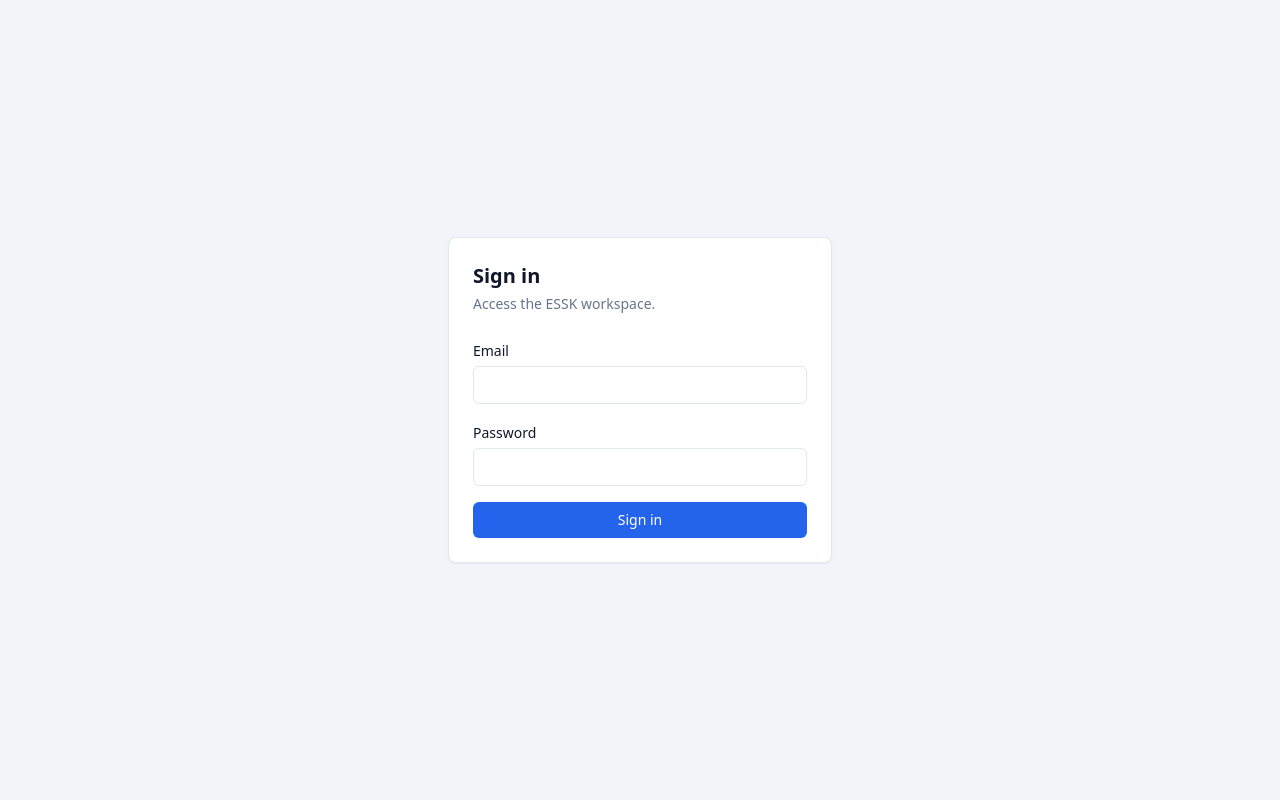
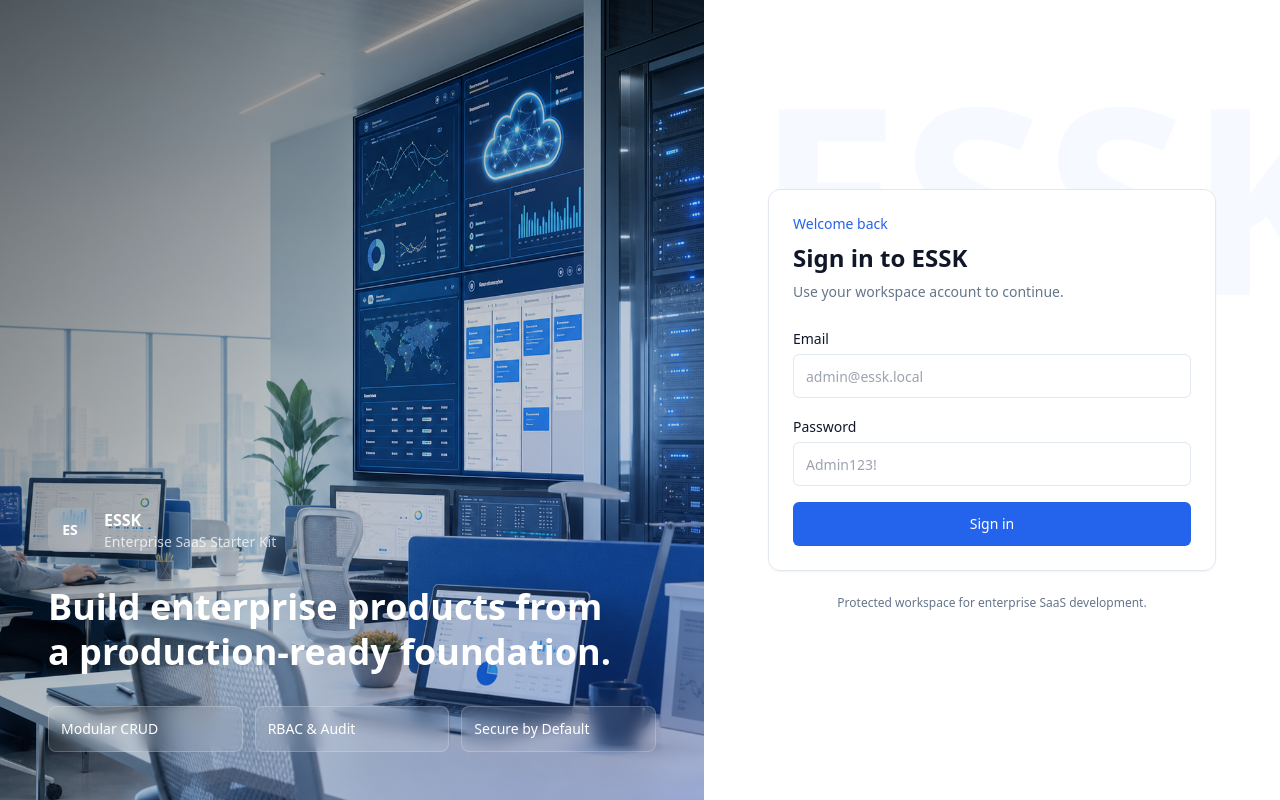
Before and after one commit to tsenagumelar/essk, a Next.js app in the folder apps/web/: page /login in a window 1280 px wide. Built offline with nearby package versions, Linux system fonts and the light colour scheme; no server answers.

Commit message:
feat: redesign web shell and login layout

```diff
--- a/apps/web/app/(app)/layout.tsx
+++ b/apps/web/app/(app)/layout.tsx
@@ -1,30 +1,5 @@
-import Link from "next/link";
-
-const navItems = [
-  { href: "/dashboard", label: "Dashboard" },
-  { href: "/products", label: "Products" },
-  { href: "/health", label: "Health" },
-  { href: "/profile", label: "Profile" },
-];
+import { AppShell } from "@/features/app-shell/app-shell";
 
 export default function AppLayout({ children }: Readonly<{ children: React.ReactNode }>) {
-  return (
-    <div className="min-h-screen bg-background">
-      <header className="border-b">
-        <div className="mx-auto flex h-14 max-w-6xl items-center justify-between px-4">
-          <Link href="/dashboard" className="font-semibold">
-            ESSK
-          </Link>
-          <nav className="flex items-center gap-4 text-sm">
-            {navItems.map((item) => (
-              <Link key={item.href} href={item.href} className="text-muted-foreground hover:text-foreground">
-                {item.label}
-              </Link>
-            ))}
-          </nav>
-        </div>
-      </header>
-      <main className="mx-auto max-w-6xl px-4 py-6">{children}</main>
-    </div>
-  );
+  return <AppShell>{children}</AppShell>;
 }
--- a/apps/web/app/(auth)/login/page.tsx
+++ b/apps/web/app/(auth)/login/page.tsx
@@ -1,14 +1,58 @@
+import Image from "next/image";
 import { LoginForm } from "@/features/auth/components/login-form";
 
 export default function LoginPage() {
   return (
-    <main className="flex min-h-screen items-center justify-center bg-muted px-4">
-      <section className="w-full max-w-sm rounded-lg border bg-background p-6 shadow-sm">
-        <div className="mb-6">
-          <h1 className="text-xl font-semibold">Sign in</h1>
-          <p className="mt-1 text-sm text-muted-foreground">Access the ESSK workspace.</p>
+    <main className="grid min-h-screen bg-white lg:grid-cols-[1.1fr_0.9fr]">
+      <section className="relative hidden overflow-hidden lg:block">
+        <Image src="/login-hero.png" alt="Enterprise SaaS operations workspace" fill priority className="object-cover" />
+        <div className="absolute inset-0 bg-gradient-to-br from-black/60 via-black/20 to-primary/30" />
+        <div className="absolute inset-x-0 bottom-0 p-12 text-white">
+          <div className="mb-8 flex items-center gap-3">
+            <div className="flex h-11 w-11 items-center justify-center rounded-lg bg-white/15 text-sm font-bold backdrop-blur">
+              ES
+            </div>
+            <div>
+              <p className="font-semibold">ESSK</p>
+              <p className="text-sm text-white/75">Enterprise SaaS Starter Kit</p>
+            </div>
+          </div>
+          <h1 className="max-w-xl text-4xl font-semibold leading-tight">Build enterprise products from a production-ready foundation.</h1>
+          <div className="mt-8 grid max-w-2xl grid-cols-3 gap-3 text-sm">
+            <div className="rounded-lg border border-white/20 bg-white/10 p-3 backdrop-blur">
+              Modular CRUD
+            </div>
+            <div className="rounded-lg border border-white/20 bg-white/10 p-3 backdrop-blur">
+              RBAC & Audit
+            </div>
+            <div className="rounded-lg border border-white/20 bg-white/10 p-3 backdrop-blur">
+              Secure by Default
+            </div>
+          </div>
         </div>
-        <LoginForm />
+      </section>
+
+      <section className="relative flex min-h-screen items-center justify-center overflow-hidden px-6 py-10">
+        <div className="pointer-events-none absolute -right-20 top-16 select-none text-[180px] font-black leading-none text-primary/[0.04] md:text-[260px]">
+          ESSK
+        </div>
+        <div className="w-full max-w-md">
+          <div className="mb-8 lg:hidden">
+            <div className="mb-4 flex h-12 w-12 items-center justify-center rounded-lg bg-primary text-sm font-bold text-primary-foreground">
+              ES
+            </div>
+            <p className="text-sm text-muted-foreground">Enterprise SaaS Starter Kit</p>
+          </div>
+          <div className="rounded-xl border bg-white/95 p-6 shadow-sm backdrop-blur">
+            <div className="mb-6">
+              <p className="text-sm font-medium text-primary">Welcome back</p>
+              <h2 className="mt-2 text-2xl font-semibold">Sign in to ESSK</h2>
+              <p className="mt-2 text-sm text-muted-foreground">Use your workspace account to continue.</p>
+            </div>
+            <LoginForm />
+          </div>
+          <p className="mt-6 text-center text-xs text-muted-foreground">Protected workspace for enterprise SaaS development.</p>
+        </div>
       </section>
     </main>
   );
--- /dev/null
+++ b/apps/web/features/app-shell/app-shell.tsx
@@ -0,0 +1,154 @@
+"use client";
+
+import { Bell, LayoutDashboard, LogOut, Package, Search, Settings, ShieldCheck, UserCircle } from "lucide-react";
+import Link from "next/link";
+import { usePathname, useRouter } from "next/navigation";
+import { useEffect, useMemo, useState } from "react";
+import { clearSession, getAccessToken, getStoredUser } from "@/features/auth/session";
+import { cn } from "@/lib/utils";
+
+const navItems = [
+  { href: "/dashboard", label: "Dashboard", icon: LayoutDashboard },
+  { href: "/products", label: "Products", icon: Package },
+  { href: "/health", label: "Health", icon: ShieldCheck },
+  { href: "/profile", label: "Profile", icon: UserCircle },
+];
+
+export function AppShell({ children }: Readonly<{ children: React.ReactNode }>) {
+  const router = useRouter();
+  const pathname = usePathname();
+  const [isReady, setIsReady] = useState(false);
+  const [isProfileOpen, setIsProfileOpen] = useState(false);
+  const [user, setUser] = useState<ReturnType<typeof getStoredUser>>(null);
+
+  useEffect(() => {
+    const token = getAccessToken();
+    if (!token) {
+      router.replace("/login");
+      return;
+    }
+    setUser(getStoredUser());
+    setIsReady(true);
+  }, [router]);
+
+  const initials = useMemo(() => {
+    const source = user?.name || user?.email || "User";
+    return source
+      .split(" ")
+      .map((part) => part[0])
+      .join("")
+      .slice(0, 2)
+      .toUpperCase();
+  }, [user]);
+
+  function logout() {
+    clearSession();
+    router.replace("/login");
+  }
+
+  if (!isReady) {
+    return <main className="flex min-h-screen items-center justify-center bg-muted text-sm text-muted-foreground">Loading workspace...</main>;
+  }
+
+  return (
+    <div className="min-h-screen bg-muted">
+      <aside className="fixed inset-y-0 left-0 z-30 hidden w-72 border-r bg-white lg:flex lg:flex-col">
+        <div className="flex h-16 items-center gap-3 border-b px-5">
+          <div className="flex h-10 w-10 items-center justify-center rounded-lg bg-primary text-sm font-bold text-primary-foreground">
+            ES
+          </div>
+          <div>
+            <p className="text-sm font-semibold">ESSK</p>
+            <p className="text-xs text-muted-foreground">Enterprise SaaS Kit</p>
+          </div>
+        </div>
+
+        <nav className="flex-1 space-y-1 px-3 py-4">
+          {navItems.map((item) => {
+            const Icon = item.icon;
+            const isActive = pathname === item.href;
+            return (
+              <Link
+                key={item.href}
+                href={item.href}
+                className={cn(
+                  "flex items-center gap-3 rounded-md px-3 py-2 text-sm font-medium text-muted-foreground hover:bg-muted hover:text-foreground",
+                  isActive && "bg-muted text-foreground",
+                )}
+              >
+                <Icon className="h-4 w-4" />
+                {item.label}
+              </Link>
+            );
+          })}
+        </nav>
+
+        <div className="border-t px-5 py-4 text-xs text-muted-foreground">
+          <p>Copyright © 2026 ESSK.</p>
+          <p>All rights reserved.</p>
+        </div>
+      </aside>
+
+      <div className="lg:pl-72">
+        <header className="sticky top-0 z-20 border-b bg-white">
+          <div className="flex h-16 items-center gap-4 px-4 lg:px-6">
+            <Link href="/dashboard" className="flex items-center gap-2 font-semibold lg:hidden">
+              <span className="flex h-8 w-8 items-center justify-center rounded-md bg-primary text-xs text-primary-foreground">ES</span>
+              ESSK
+            </Link>
+
+            <div className="relative max-w-xl flex-1">
+              <Search className="pointer-events-none absolute left-3 top-1/2 h-4 w-4 -translate-y-1/2 text-muted-foreground" />
+              <input
+                type="search"
+                placeholder="Search modules, records, or actions"
+                className="h-10 w-full rounded-md border bg-muted/50 pl-9 pr-3 text-sm outline-none ring-primary focus:bg-white focus:ring-2"
+              />
+            </div>
+
+            <button className="relative flex h-10 w-10 items-center justify-center rounded-md border bg-white hover:bg-muted" aria-label="Notifications">
+              <Bell className="h-4 w-4" />
+              <span className="absolute right-2 top-2 h-2 w-2 rounded-full bg-destructive" />
+            </button>
+
+            <div className="relative">
+              <button
+                className="flex h-10 items-center gap-2 rounded-md border bg-white px-2 hover:bg-muted"
+                onClick={() => setIsProfileOpen((current) => !current)}
+              >
+                <span className="flex h-7 w-7 items-center justify-center rounded-full bg-primary text-xs font-semibold text-primary-foreground">
+                  {initials}
+                </span>
+                <span className="hidden max-w-32 truncate text-sm font-medium md:block">{user?.name ?? "User"}</span>
+              </button>
+
+              {isProfileOpen ? (
+                <div className="absolute right-0 mt-2 w-72 rounded-lg border bg-white p-2 shadow-lg">
+                  <div className="border-b px-3 py-3">
+                    <p className="font-medium">{user?.name ?? "User"}</p>
+                    <p className="truncate text-sm text-muted-foreground">{user?.email ?? "-"}</p>
+                    <p className="mt-1 truncate text-xs text-muted-foreground">Tenant: {user?.tenant_id ?? "-"}</p>
+                  </div>
+                  <Link className="flex items-center gap-2 rounded-md px-3 py-2 text-sm hover:bg-muted" href="/profile">
+                    <UserCircle className="h-4 w-4" />
+                    Profile detail
+                  </Link>
+                  <button className="flex w-full items-center gap-2 rounded-md px-3 py-2 text-left text-sm hover:bg-muted">
+                    <Settings className="h-4 w-4" />
+                    Settings
+                  </button>
+                  <button className="flex w-full items-center gap-2 rounded-md px-3 py-2 text-left text-sm text-destructive hover:bg-muted" onClick={logout}>
+                    <LogOut className="h-4 w-4" />
+                    Logout
+                  </button>
+                </div>
+              ) : null}
+            </div>
+          </div>
+        </header>
+
+        <main className="px-4 py-6 lg:px-6">{children}</main>
+      </div>
+    </div>
+  );
+}
--- a/apps/web/features/auth/components/login-form.tsx
+++ b/apps/web/features/auth/components/login-form.tsx
@@ -43,7 +43,8 @@ export function LoginForm() {
         <input
           id="email"
           type="email"
-          className="mt-1 w-full rounded-md border px-3 py-2 text-sm outline-none ring-primary focus:ring-2"
+          className="mt-1 h-11 w-full rounded-md border px-3 py-2 text-sm outline-none ring-primary focus:ring-2"
+          placeholder="admin@essk.local"
           {...register("email")}
         />
         {errors.email ? <p className="mt-1 text-xs text-destructive">{errors.email.message}</p> : null}
@@ -56,7 +57,8 @@ export function LoginForm() {
         <input
           id="password"
           type="password"
-          className="mt-1 w-full rounded-md border px-3 py-2 text-sm outline-none ring-primary focus:ring-2"
+          className="mt-1 h-11 w-full rounded-md border px-3 py-2 text-sm outline-none ring-primary focus:ring-2"
+          placeholder="Admin123!"
           {...register("password")}
         />
         {errors.password ? <p className="mt-1 text-xs text-destructive">{errors.password.message}</p> : null}
@@ -67,7 +69,7 @@ export function LoginForm() {
       <button
         type="submit"
         disabled={isSubmitting || mutation.isPending}
-        className="w-full rounded-md bg-primary px-3 py-2 text-sm font-medium text-primary-foreground disabled:opacity-60"
+        className="h-11 w-full rounded-md bg-primary px-3 py-2 text-sm font-medium text-primary-foreground disabled:opacity-60"
       >
         {isSubmitting || mutation.isPending ? "Signing in..." : "Sign in"}
       </button>
```
Also changed, not shown: apps/web/public/login-hero.png (added).
